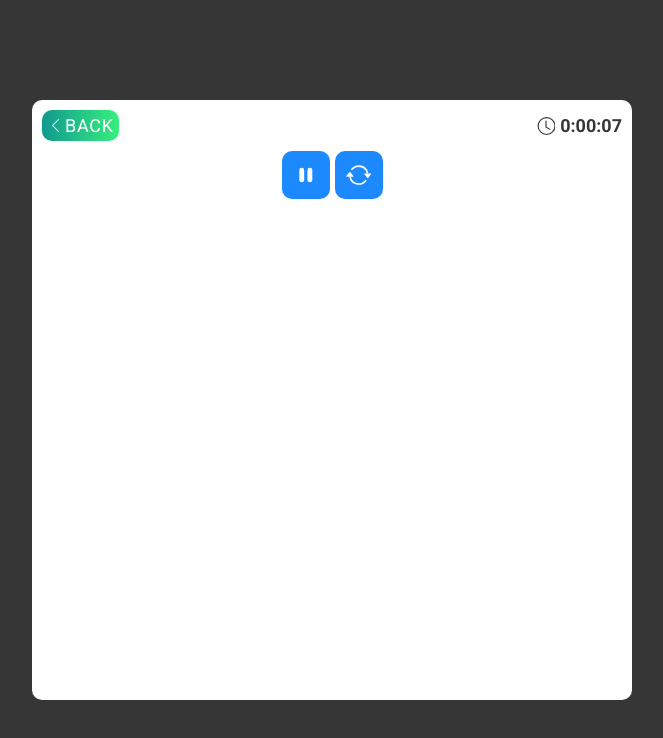
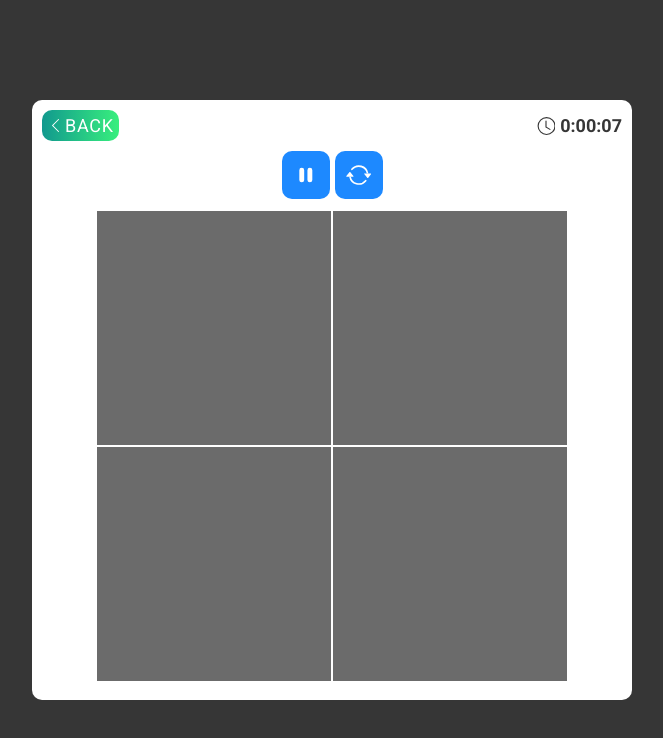
Before and after one commit to VVMig/mini-memory-game, a React (Create React App) app: page /game in a window 1280 px wide. Shown: the top 738 px of the page, without its empty margins (308-971 px from the left). Built offline with nearby package versions, Linux system fonts and the light colour scheme.

Commit message:
add game field

```diff
--- a/package.json
+++ b/package.json
@@ -10,6 +10,7 @@
     "@types/node": "^12.0.0",
     "@types/react": "^17.0.0",
     "@types/react-dom": "^17.0.0",
+    "lodash": "^4.17.21",
     "moment": "^2.29.1",
     "react": "^17.0.2",
     "react-bootstrap-icons": "^1.5.0",
@@ -48,6 +49,7 @@
     ]
   },
   "devDependencies": {
+    "@types/lodash": "^4.14.170",
     "@types/react-router-dom": "^5.1.7",
     "@types/react-transition-group": "^4.4.1",
     "@types/styled-components": "^5.1.10",
--- /dev/null
+++ b/src/app/game/Body.tsx
@@ -0,0 +1,107 @@
+import React, { useState } from 'react';
+import { useEffect } from 'react';
+
+import { useActions, useMatchCards, useTypedSelector } from '../hooks';
+import { icons } from '../icons';
+import { getRandomCards } from './../helpers';
+import { GameCard } from './gameCard/GameCard';
+import { Styled } from './styled';
+
+export const Body = () => {
+  const difficulty = useTypedSelector((store) => store.user.difficulty);
+  const isRestart = useTypedSelector((store) => store.game.isRestart);
+  const isPaused = useTypedSelector((store) => store.game.isPaused);
+
+  const [cards, setCards] = useState(getRandomCards(difficulty));
+  const [isAllowClick, setIsAllowClick] = useState(true);
+  const [secondCardIndex, setSecondIndex] = useState<number | null>(null);
+  const { restart } = useActions();
+
+  const [
+    firstSelectedCard,
+    setFirstSelectedCard,
+    setSecondSelectedCard,
+    isMatch,
+    resetCards,
+  ] = useMatchCards();
+
+  useEffect(() => {
+    if (isPaused) {
+      setIsAllowClick(false);
+    } else {
+      setIsAllowClick(true);
+    }
+  }, [isPaused]);
+
+  useEffect(() => {
+    if (isRestart) {
+      setCards(getRandomCards(difficulty));
+      restart(false);
+      resetCards();
+    }
+  }, [isRestart]);
+
+  const checkMatch = (index: number) => {
+    if (index !== secondCardIndex) {
+      return;
+    }
+
+    if (isMatch) {
+      setCards((prev) =>
+        prev.map((card) => (card.isFront ? { ...card, isMatch: true } : card))
+      );
+    }
+
+    setCards((prev) =>
+      prev.map((card) => ({ ...card, isFront: card.isMatch }))
+    );
+
+    setIsAllowClick(true);
+    setSecondIndex(null);
+    resetCards();
+  };
+
+  const onClickCard = (clickedIndex: number) => {
+    if (cards[clickedIndex].isMatch || !isAllowClick) {
+      return;
+    }
+
+    if (!cards[clickedIndex].isFront) {
+      if (firstSelectedCard) {
+        setSecondSelectedCard(cards[clickedIndex]);
+        setSecondIndex(clickedIndex);
+        setIsAllowClick(false);
+      } else {
+        setFirstSelectedCard(cards[clickedIndex]);
+      }
+    } else {
+      resetCards();
+    }
+
+    setCards(
+      cards.map((card, index) =>
+        clickedIndex === index ? { ...card, isFront: !card.isFront } : card
+      )
+    );
+  };
+
+  const renderCards = () =>
+    cards.map((card, index) => (
+      <GameCard
+        key={`${card.title}-${index}`}
+        icon={card.icon}
+        isFront={card.isFront}
+        onClickCard={() => onClickCard(index)}
+        isMatch={card.isMatch}
+        checkMatch={() => checkMatch(index)}
+        appearDelay={index}
+      />
+    ));
+
+  return (
+    <Styled.Body>
+      <Styled.GameField size={difficulty}>{renderCards()}</Styled.GameField>
+      {isPaused && <Styled.PauseSign>{icons.Pause}</Styled.PauseSign>}
+    </Styled.Body>
+  );
+};
--- a/src/app/game/Game.tsx
+++ b/src/app/game/Game.tsx
@@ -1,5 +1,6 @@
 import React from 'react';
 
+import { Body } from './Body';
 import { Header } from './header/Header';
 import { Styled } from './styled';
 
@@ -7,6 +8,7 @@ export const Game: React.FC = () => {
   return (
     <Styled.Game>
       <Header />
+      <Body />
     </Styled.Game>
   );
 };
--- /dev/null
+++ b/src/app/game/gameCard/GameCard.tsx
@@ -0,0 +1,40 @@
+import React from 'react';
+
+import { Transition } from 'react-transition-group';
+
+import { Styled, matchAnimationDuration } from './styled';
+
+interface Props {
+  icon: JSX.Element;
+  isFront: boolean;
+  onClickCard: () => void;
+  isMatch: boolean;
+  checkMatch: () => void;
+  appearDelay: number;
+}
+
+export const GameCard: React.FC<Props> = ({
+  icon,
+  isFront,
+  onClickCard,
+  isMatch,
+  checkMatch,
+  appearDelay,
+}) => {
+  return (
+    <Styled.GameCard
+      isFront={isFront}
+      onClick={onClickCard}
+      appearDelay={appearDelay}
+    >
+      <Transition in={isMatch} timeout={matchAnimationDuration}>
+        {(state) => (
+          <Styled.GameCardInner className={state} onTransitionEnd={checkMatch}>
+            <Styled.GameCardBack></Styled.GameCardBack>
+            <Styled.GameCardFront>{icon}</Styled.GameCardFront>
+          </Styled.GameCardInner>
+        )}
+      </Transition>
+    </Styled.GameCard>
+  );
+};
--- /dev/null
+++ b/src/app/game/gameCard/styled.ts
@@ -0,0 +1,68 @@
+import styled, { css } from 'styled-components';
+
+import { fade } from '../../../packages';
+import { ZIndex } from '../../../packages/ZIndex';
+import { GameCardProps } from '../interfaces';
+
+export const matchAnimationDuration = 300;
+const delayStep = 20;
+
+const GameCardBack = styled.div`
+  width: 100%;
+  height: 100%;
+  position: absolute;
+  backface-visibility: hidden;
+  background-color: ${({ theme }) => theme.opacityLighterGrey()};
+`;
+
+const GameCardFront = styled(GameCardBack)`
+  display: flex;
+  justify-content: center;
+  align-items: center;
+  transform: rotateY(180deg);
+  color: ${({ theme }) => theme.white};
+  background-color: ${({ theme }) => theme.lightBlue};
+  font-size: 48px;
+`;
+
+const GameCardInner = styled.div`
+  position: relative;
+  width: 100%;
+  height: 100%;
+  transition: transform 0.5s;
+  transform-style: preserve-3d;
+
+  &.entering {
+    animation: ${fade} ${matchAnimationDuration}ms linear both reverse;
+  }
+
+  &.entered {
+    display: none;
+
+    & ${GameCardFront} {
+      backface-visibility: visible;
+    }
+  }
+`;
+
+const GameCard = styled.div<GameCardProps>`
+  perspective: 1000px;
+  z-index: ${ZIndex.Card};
+  animation: ${fade} 0.2s linear;
+  animation-delay: ${({ appearDelay }) => appearDelay * delayStep}ms;
+
+  ${({ isFront }) =>
+    isFront &&
+    css`
+      ${GameCardInner} {
+        transform: rotateY(180deg);
+      }
+    `}
+`;
+
+export const Styled = {
+  GameCardBack,
+  GameCard,
+  GameCardInner,
+  GameCardFront,
+};
--- a/src/app/game/header/Actions.tsx
+++ b/src/app/game/header/Actions.tsx
@@ -6,7 +6,7 @@ import { Styled } from './styled';
 
 export const Actions = () => {
   const { isPaused } = useTypedSelector((store) => store.game);
-  const { togglePause, updateTime } = useActions();
+  const { togglePause, updateTime, restart } = useActions();
 
   const onTogglePause = () => {
     togglePause(isPaused);
@@ -14,6 +14,7 @@ export const Actions = () => {
 
   const onClickRestart = () => {
     updateTime(0);
+    restart(true);
   };
 
   return (
--- /dev/null
+++ b/src/app/game/interfaces.ts
@@ -0,0 +1,15 @@
+export interface GameFieldProps {
+  size: number;
+}
+
+export interface GameCardProps {
+  isFront: boolean;
+  appearDelay: number;
+}
+
+export interface IGameCard {
+  icon: JSX.Element;
+  isFront: boolean;
+  isMatch: boolean;
+  title: string;
+}
--- a/src/app/game/styled.ts
+++ b/src/app/game/styled.ts
@@ -1,8 +1,13 @@
 import styled from 'styled-components';
 
+import { fade } from '../../packages';
+import { ZIndex } from '../../packages/ZIndex';
 import { squareSize } from '../helpers';
+import { GameFieldProps } from './interfaces';
 
 const deckstopSquareSize = 600;
+const edgeSize = 110;
+const pauseOpacity = 0.8;
 
 const Game = styled.div`
   background-color: ${({ theme }) => theme.white};
@@ -12,6 +17,37 @@ const Game = styled.div`
   flex-direction: column;
 `;
 
+const Body = styled.div`
+  display: flex;
+  padding-top: 2px;
+  justify-content: center;
+  width: 100%;
+  height: 100%;
+  position: relative;
+`;
+
+const GameField = styled.div<GameFieldProps>`
+  display: grid;
+  grid-template: ${({ size }) => `repeat(${size}, 1fr) / repeat(${size}, 1fr)`};
+  padding: 10px;
+  grid-gap: 2px;
+  ${squareSize(deckstopSquareSize - edgeSize)};
+`;
+
+const PauseSign = styled.div`
+  position: absolute;
+  top: 50%;
+  left: 50%;
+  transform: translate(-50%, -50%);
+  color: ${({ theme }) => theme.opacityGrey(pauseOpacity)};
+  font-size: 20vh;
+  animation: ${fade} 0.2s linear;
+  z-index: ${ZIndex.Pause};
+`;
+
 export const Styled = {
   Game,
+  Body,
+  GameField,
+  PauseSign,
 };
--- a/src/packages/ZIndex.ts
+++ b/src/packages/ZIndex.ts
@@ -1,3 +1,5 @@
 export enum ZIndex {
   Modal = 2000,
+  Pause = 1600,
+  Card = 1500,
 }
```
Also changed, not shown: 1 other file (tests, documents, lock files or other folders).
